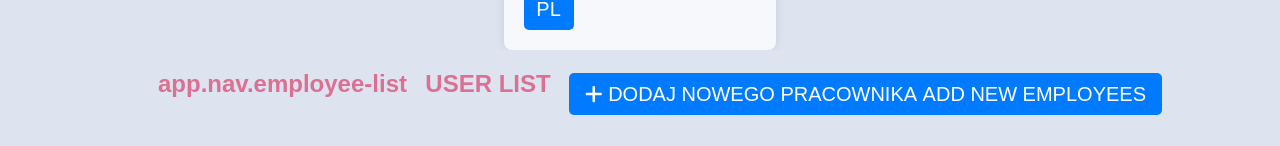
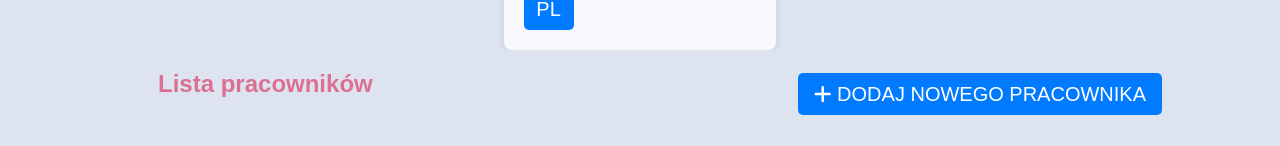
Before and after one commit to Trip87/employee-app, a React (Create React App) app: page /user-list in a window 1280 px wide. Shown: the part 314-460 px from the top of the page. Built offline with nearby package versions, Linux system fonts and the light colour scheme; no server answers.

Commit message:
language changes, component main without rwd

```diff
--- a/src/pages/UserList/index.tsx
+++ b/src/pages/UserList/index.tsx
@@ -43,8 +43,7 @@ const UserList = () => {
   return (
     <div className="user-list">
       <header className="user-list__header">
-        <h2 className="user-list__title">{t("app.nav.employee-list")}</h2>
-        <h2 className="user-list__title">USER LIST</h2>
+        <h2 className="user-list__title">{t("app.employee-list")}</h2>
         <Button
           onClick={handleAddEmployee}
           variant="primary"
@@ -53,7 +52,6 @@ const UserList = () => {
             <>
               <FontAwesomeIcon icon={faPlus} />
               &nbsp;{t( "app.new-employee")}
-              &nbsp;Add new employees
             </>
           }
         />
```
